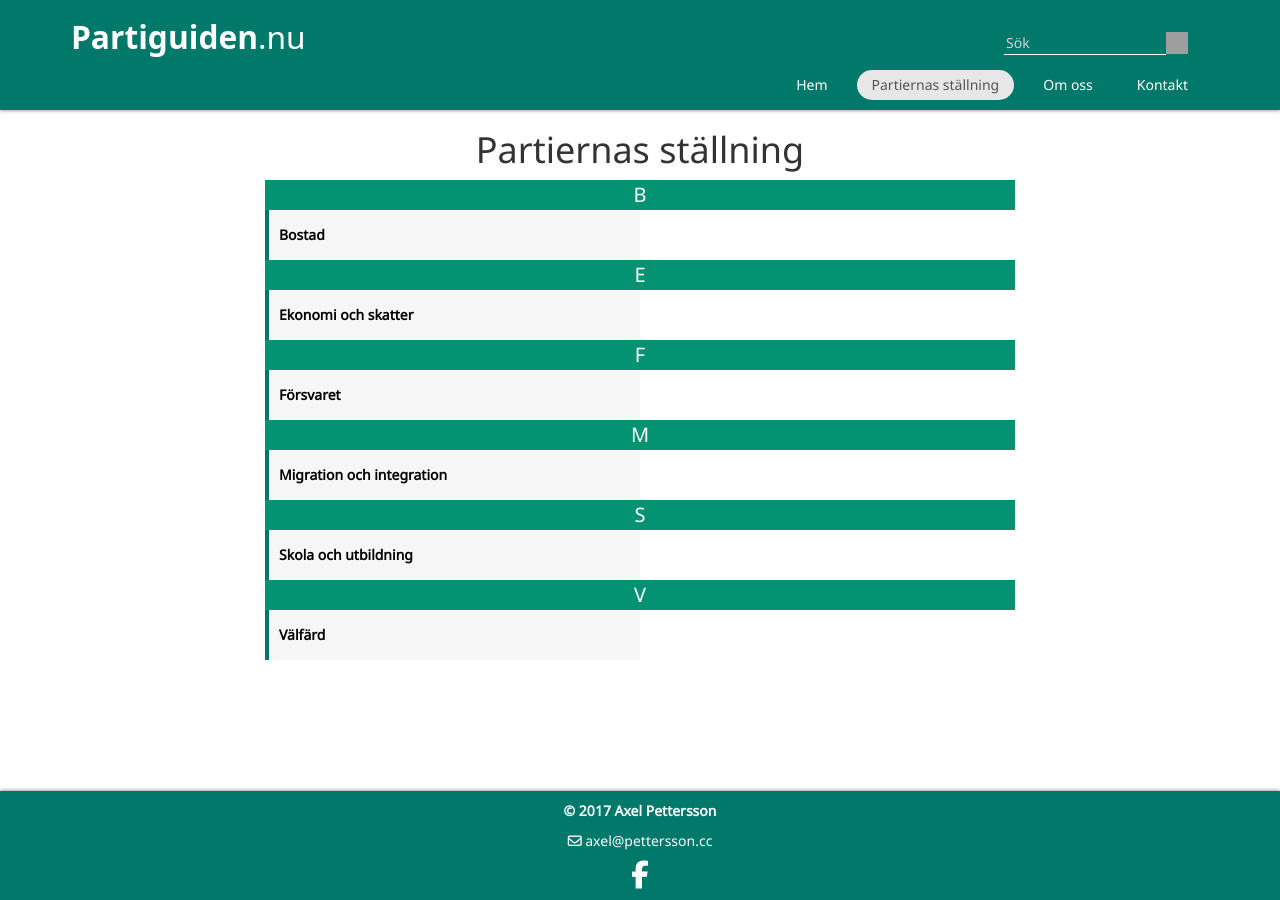
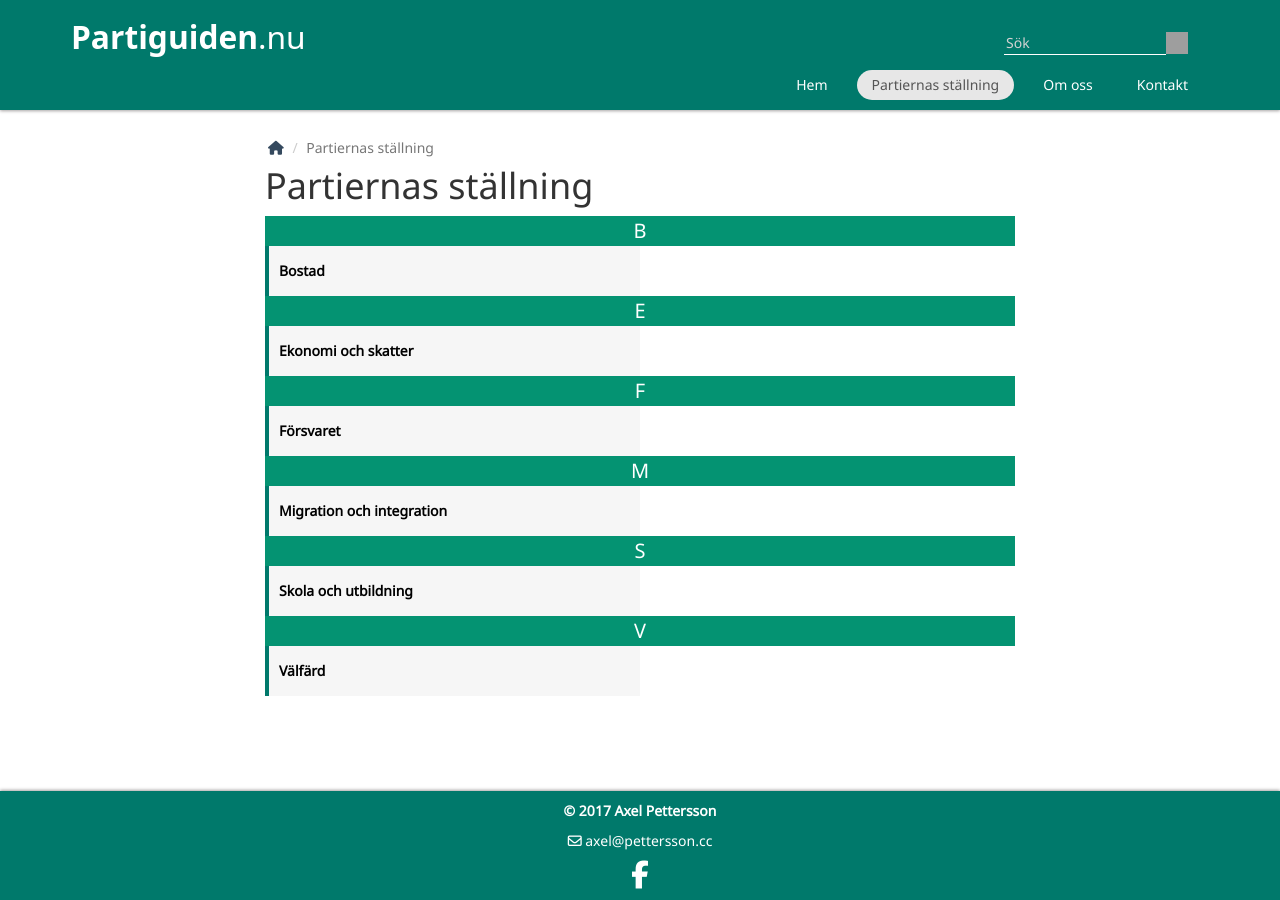
Before and after one commit to Ackuq/partiguiden.nu, a Jekyll site: the page built from partiernas-stallning.md, in a window 1280 px wide. Built offline with Jekyll 4.4.1, drawn with Linux system fonts in a browser that asks for light colours; nearby versions of some CDN libraries; grey boxes are pictures that could not be loaded.

Commit message:
added breadcrumbs and sitemap update

```diff
--- a/_layouts/default.html
+++ b/_layouts/default.html
@@ -30,9 +30,9 @@
     <meta http-equiv="X-UA-Compatible" content="IE=edge">
     <meta name="viewport" content="width=device-width, initial-scale=1">
 
+
+    <!-- Bootstrap 3 -->
     <link rel="stylesheet" href="https://maxcdn.bootstrapcdn.com/bootstrap/3.3.7/css/bootstrap.min.css" integrity="sha384-BVYiiSIFeK1dGmJRAkycuHAHRg32OmUcww7on3RYdg4Va+PmSTsz/K68vbdEjh4u" crossorigin="anonymous">
-
-
 
     <script src="https://code.jquery.com/jquery-3.1.1.min.js" integrity="sha256-hVVnYaiADRTO2PzUGmuLJr8BLUSjGIZsDYGmIJLv2b8=" crossorigin="anonymous"></script>
     <script src="https://code.jquery.com/ui/1.12.1/jquery-ui.min.js" integrity="sha256-VazP97ZCwtekAsvgPBSUwPFKdrwD3unUfSGVYrahUqU=" crossorigin="anonymous"></script>
@@ -88,7 +88,7 @@
         <nav class="navbar navbar-default navbar-fixed-top navbar-absolute">
             <div class="container">
                 <div class="navbar-header" id="title">
-                    <a href="/index.html" style="height:100%" class="titlelink"><img style="max-height:100%" src="/media/partiguiden_logo.svg" alt="Partiguiden logo"></a>
+                    <a href="/" style="height:100%" class="titlelink"><img style="max-height:100%" src="/media/partiguiden_logo.svg" alt="Partiguiden logo"></a>
                     <button type="button" class="navbar-toggle container" data-toggle="collapse" data-target="#myNavbar"> <span class="icon-bar"></span> <span class="icon-bar"></span> <span class="icon-bar"></span> </button>
                     <div class="search desktop">
                         <form action="/search.html" method="get" autocomplete="off" class="search-form">
@@ -106,7 +106,7 @@
                                     <input type="image" src="/media/search.svg" alt="Search" class="simg"> </form>
                             </div>
                         </li>
-                        <li {% if page.url=='/' %} class="active" {% endif %}><a href="/index.html">Hem</a></li>
+                        <li {% if page.url=='/' %} class="active" {% endif %}><a href="/">Hem</a></li>
                         <li {% if page.url=='/partiernas-stallning.html' %} class="active" {% endif %}><a href="/partiernas-stallning.html">Partiernas ställning</a></li>
                         <!--<li {% if page.url=='/riksdagspartierna.html' %} class="active" {% endif %}><a href="/riksdagspartierna.html">Riksdagspartierna</a></li>-->
                         <li {% if page.url=='/om-oss.html' %} class="active" {% endif %}><a href="/om-oss.html">Om oss</a></li>
--- a/_sass/_fragor.scss
+++ b/_sass/_fragor.scss
@@ -103,6 +103,15 @@
         color: #000;
     }
 }
+.breadcrumb{
+    background: #fff;
+    margin-bottom: 0;
+    padding-left: 3px;
+}
+.breadcrumb > li > a{
+    color: #34495e;
+
+}
 .bokstav{
     z-index: 10;
     color: #fff;
--- a/partiernas-stallning.md
+++ b/partiernas-stallning.md
@@ -4,7 +4,13 @@ title: Partiernas ställning
 ---
 <div class="container">
     <div class="row">
-        <div class="col-md-8 col-md-offset-2 text-center">
+        <div class="col-md-8 col-md-offset-2">
+            <ul class="breadcrumb">
+                <li><a href="/"><i class="fa fa-home" aria-hidden="true"></i></a></li>
+                <li class="active">{{ page.title }}</li>
+            </ul>
+        </div>
+        <div class="col-md-8 col-md-offset-2">
             <h1 id="pageTitle">Partiernas ställning</h1>
         </div>
         <div class="col-md-8 col-md-offset-2">
```
Also changed, not shown: _layouts/partier.html (+12 -3 lines), sidkarta.xml (renamed from sitemap.xml, +12 -4 lines).
